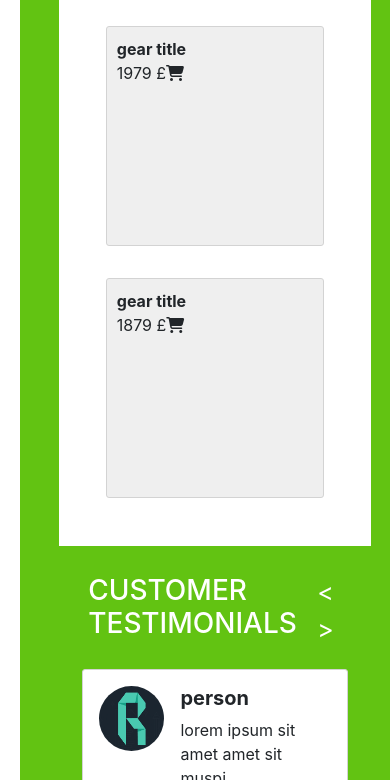
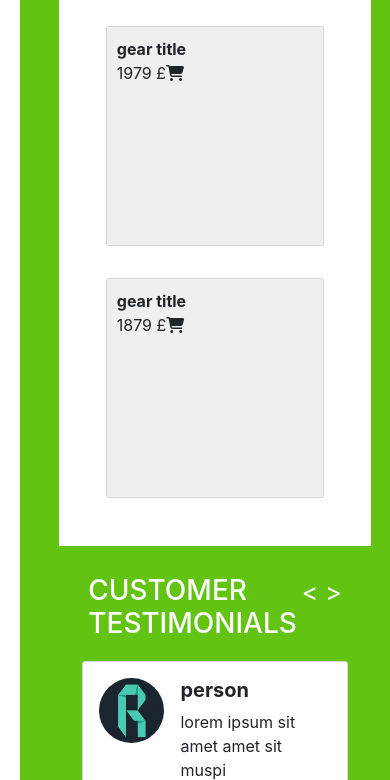
Before and after one commit to codecell/gears-shop, a website: page index.html in a window 390 px wide. Shown: the part 1066-1846 px from the top of the page. Drawn offline with nearby package versions, Linux system fonts and the light colour scheme.

Commit message:
make homepage sections mobile- responsive

```diff
--- a/index.html
+++ b/index.html
@@ -143,7 +143,7 @@
     <section class="customer-testimonials pt-2">
       <header class="d-flex justify-content-between">
         <h3>CUSTOMER TESTIMONIALS</h3>
-        <p><span class="custom-directions">< ></span></p>
+        <p><span class="custom-directions text-nowrap">< ></span></p>
       </header>
 
       <div class="customer-cards-container d-md-flex d-lg-flex">
--- a/scss/-main-sections.scss
+++ b/scss/-main-sections.scss
@@ -21,6 +21,7 @@ main {
     height: 170px !important;
     background-repeat: no-repeat;
     background-size: contain;
+    margin: 0 auto;
   }
 
   .app-slogan {
```
Also changed, not shown: css/-main-sections.css, css/index.css.
